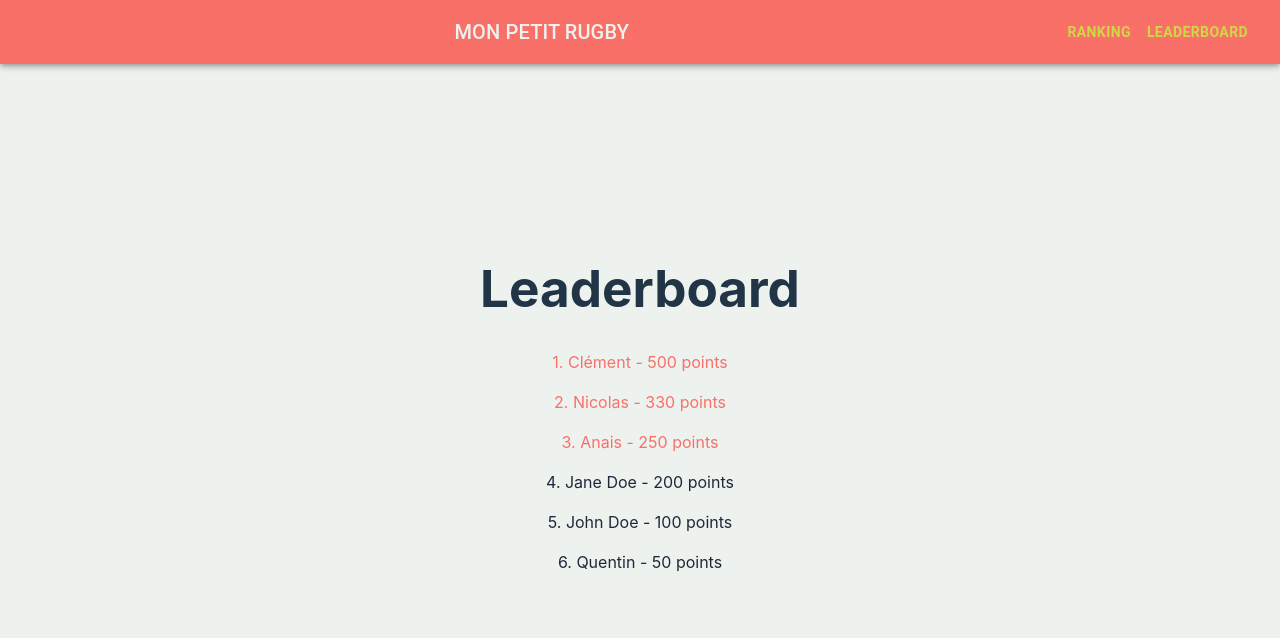
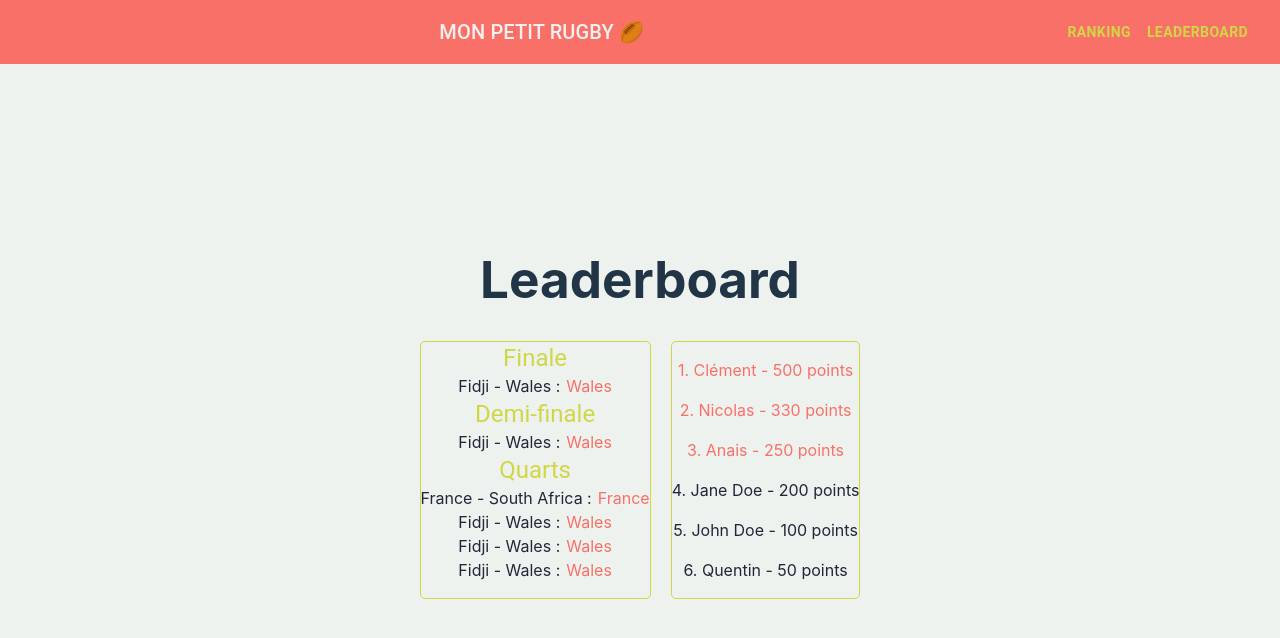
Before and after one commit to clementmarcilhacy/mon-petit-rugby, a React (Vite) app in the folder packages/web/: page /leaderboard in a window 1280 px wide. Shown: the top 638 px of the page. Built offline with nearby package versions, Linux system fonts and the light colour scheme.

Commit message:
✨ country leader board

```diff
--- a/packages/web/package.json
+++ b/packages/web/package.json
@@ -16,8 +16,8 @@
     "@mui/styles": "^5.14.13",
     "react": "^18.2.0",
     "react-dom": "^18.2.0",
+    "react-query": "^3.39.3",
     "react-router-dom": "^6.16.0",
-    "react-query": "^3.39.3",
     "styled-components": "^6.0.9"
   },
   "devDependencies": {
@@ -25,6 +25,7 @@
     "@mui/icons-material": "^5.14.13",
     "@swc/cli": "^0.1.62",
     "@swc/core": "^1.3.93",
+    "@types/lodash": "^4.14.199",
     "@types/react": "^18.2.15",
     "@types/react-beautiful-dnd": "^13.1.5",
     "@types/react-dom": "^18.2.7",
@@ -34,6 +35,7 @@
     "eslint": "^8.45.0",
     "eslint-plugin-react-hooks": "^4.6.0",
     "eslint-plugin-react-refresh": "^0.4.3",
+    "lodash": "^4.17.21",
     "react-beautiful-dnd": "^13.1.1",
     "typescript": "^5.0.2",
     "vite": "^4.4.5"
--- a/packages/web/src/components/Header.tsx
+++ b/packages/web/src/components/Header.tsx
@@ -5,7 +5,7 @@ export const Header = () => {
   return (
     <AppBar
       component="nav"
-      sx={{ backgroundColor: "#F97068", color: "#EDF2EF" }}
+      sx={{ backgroundColor: "#F97068", color: "#EDF2EF", boxShadow: "none" }}
     >
       <Toolbar>
         <Typography
@@ -13,7 +13,7 @@ export const Header = () => {
           component="div"
           sx={{ flexGrow: 1, display: { xs: "none", sm: "block" } }}
         >
-          MON PETIT RUGBY
+          MON PETIT RUGBY 🏉
         </Typography>
         <Box sx={{ display: { xs: "none", sm: "block" } }}>
           <Button sx={{ fontWeight: 700 }}>
--- /dev/null
+++ b/packages/web/src/components/PlayerLeaderboard.tsx
@@ -0,0 +1,53 @@
+import { Box } from "@mui/material";
+
+const users = [
+  {
+    name: "Clément",
+    points: 500,
+  },
+  {
+    name: "Nicolas",
+    points: 330,
+  },
+  {
+    name: "John Doe",
+    points: 100,
+  },
+  {
+    name: "Jane Doe",
+    points: 200,
+  },
+  {
+    name: "Anais",
+    points: 250,
+  },
+  {
+    name: "Quentin",
+    points: 50,
+  },
+];
+
+export const PlayerLeaderboard = () => {
+  const sortedUsers = users.sort((a, b) => b.points - a.points);
+  return (
+    <Box
+      sx={{
+        "div:nth-child(-n+3)": {
+          color: "#F97068",
+        },
+        maxHeight: "80%",
+        color: "#D1D646",
+        border: "1px solid",
+        borderRadius: "5px",
+      }}
+    >
+      {sortedUsers.map((user, index) => (
+        <Box key={index} sx={{ color: "#212738" }}>
+          <p>
+            {index + 1}. {user.name} - {user.points} points
+          </p>
+        </Box>
+      ))}
+    </Box>
+  );
+};
--- a/packages/web/src/components/Rankings.tsx
+++ b/packages/web/src/components/Rankings.tsx
@@ -74,6 +74,8 @@ export const Rankings = () => {
     },
   });
 
+  const minWidth = "300px";
+
   return (
     <>
       <Box
@@ -93,7 +95,15 @@ export const Rankings = () => {
           countryRanking={countryRanking}
           setCountryRanking={setCountryRanking}
         />
-        <Box sx={{ width: "400px", margin: "auto" }}>
+        <Box
+          sx={{
+            display: "flex",
+            flexDirection: "column",
+            width: "400px",
+            margin: "auto",
+            gap: "10px",
+          }}
+        >
           <Button
             sx={{
               color: "#82861D",
@@ -103,6 +113,7 @@ export const Rankings = () => {
               borderRadius: "10px",
               height: "50px",
               marginX: "50px",
+              minWidth,
               "&:hover": {
                 borderColor: "#f97068",
               },
@@ -120,6 +131,23 @@ export const Rankings = () => {
           >
             Valider mon classement
           </Button>
+          <Button
+            sx={{
+              color: "#82861D",
+              backgroundColor: "#EDF2EF",
+              borderColor: "#EDF2EF",
+              border: "1px solid",
+              borderRadius: "10px",
+              height: "50px",
+              marginX: "50px",
+              minWidth,
+              "&:hover": {
+                borderColor: "#f97068",
+              },
+            }}
+          >
+            Voir les résultats
+          </Button>
         </Box>
       </Box>
     </>
--- a/packages/web/src/components/countries/Country.tsx
+++ b/packages/web/src/components/countries/Country.tsx
@@ -6,6 +6,13 @@ import Typography from "@mui/material/Typography";
 import ArrowUpwardIcon from "@mui/icons-material/ArrowUpward";
 import ArrowDownwardIcon from "@mui/icons-material/ArrowDownward";
 import { Country as CountryType } from "../Rankings";
+import { Button } from "@mui/material";
+
+export type Country = {
+  name: string;
+  ranking: number;
+  flag: string;
+};
 
 export const Country = ({
   name,
@@ -40,6 +47,8 @@ export const Country = ({
   return (
     <Card
       sx={{
+        boxShadow: "none",
+        borderRadius: "6px",
         display: "flex",
         justifyContent: "space-between",
         width: "100%",
@@ -51,17 +60,39 @@ export const Country = ({
           flexDirection: "column",
           padding: "4px",
           gap: "2px",
+          justifyContent: "space-between",
         }}
       >
-        <button disabled={ranking === 0} onClick={handleMoveUp}>
+        <Button
+          disabled={ranking === 0}
+          onClick={handleMoveUp}
+          sx={{
+            color: "#d1d646",
+            "&:hover": {
+              borderColor: "#f97068",
+            },
+            "&:focus": {
+              borderColor: "#f97068",
+            },
+          }}
+        >
           <ArrowUpwardIcon />
-        </button>
-        <button
+        </Button>
+        <Button
           onClick={handleMoveDown}
           disabled={ranking === countries.length - 1}
+          sx={{
+            color: "#d1d646",
+            "&:hover": {
+              borderColor: "#f97068",
+            },
+            "&:focus": {
+              borderColor: "#f97068",
+            },
+          }}
         >
           <ArrowDownwardIcon />
-        </button>
+        </Button>
       </Box>
       <Box
         sx={{
@@ -92,7 +123,7 @@ export const Country = ({
       </Box>
       <CardMedia
         component="img"
-        sx={{ width: 130 }}
+        sx={{ width: 150 }}
         image={flag}
         alt={`${name}-flag`}
         style={{ padding: "4px" }}
--- /dev/null
+++ b/packages/web/src/components/countries/Results.tsx
@@ -0,0 +1,93 @@
+import { Box, Typography } from "@mui/material";
+import groupBy from "lodash/groupBy";
+
+type Result = {
+  country1: string;
+  country2: string;
+  stade: "quarter" | "semi" | "final";
+  winner: "country1" | "country2";
+};
+
+const results: Result[] = [
+  {
+    country1: "France",
+    country2: "South Africa",
+    stade: "quarter",
+    winner: "country1",
+  },
+  {
+    country1: "Fidji",
+    country2: "Wales",
+    stade: "quarter",
+    winner: "country2",
+  },
+  {
+    country1: "Fidji",
+    country2: "Wales",
+    stade: "quarter",
+    winner: "country2",
+  },
+  {
+    country1: "Fidji",
+    country2: "Wales",
+    stade: "quarter",
+    winner: "country2",
+  },
+  {
+    country1: "Fidji",
+    country2: "Wales",
+    stade: "semi",
+    winner: "country2",
+  },
+  {
+    country1: "Fidji",
+    country2: "Wales",
+    stade: "final",
+    winner: "country2",
+  },
+];
+
+const GameResult = ({ result }: { result: Result }) => {
+  return (
+    <Box display="flex" sx={{ gap: "6px" }}>
+      <Box
+        sx={{
+          color: "#212738",
+        }}
+      >
+        {result.country1} - {result.country2} :
+      </Box>
+      <Box sx={{ color: "#F97068" }}>{result[result.winner]}</Box>
+    </Box>
+  );
+};
+
+export const Results = () => {
+  const groupedResults = groupBy(results, ({ stade }) => stade);
+  return (
+    <Box
+      sx={{
+        maxHeight: "80%",
+        color: "#D1D646",
+        display: "flex",
+        border: "1px solid",
+        borderRadius: "5px",
+        alignItems: "center",
+        flexDirection: "column",
+      }}
+    >
+      <Typography variant="h5">Finale</Typography>
+      {groupedResults["final"].map((result, index) => (
+        <GameResult key={index} result={result} />
+      ))}
+      <Typography variant="h5">Demi-finale</Typography>
+      {groupedResults["semi"].map((result, index) => (
+        <GameResult key={index} result={result} />
+      ))}
+      <Typography variant="h5">Quarts</Typography>
+      {groupedResults["quarter"].map((result, index) => (
+        <GameResult key={index} result={result} />
+      ))}
+    </Box>
+  );
+};
--- a/packages/web/src/pages/Leaderboard.tsx
+++ b/packages/web/src/pages/Leaderboard.tsx
@@ -1,52 +1,14 @@
 import { Box } from "@mui/material";
-
-const users = [
-  {
-    name: "Clément",
-    points: 500,
-  },
-  {
-    name: "Nicolas",
-    points: 330,
-  },
-  {
-    name: "John Doe",
-    points: 100,
-  },
-  {
-    name: "Jane Doe",
-    points: 200,
-  },
-  {
-    name: "Anais",
-    points: 250,
-  },
-  {
-    name: "Quentin",
-    points: 50,
-  },
-];
+import { PlayerLeaderboard } from "../components/PlayerLeaderboard";
+import { Results } from "../components/countries/Results";
 
 export const Leaderboard = () => {
-  const sortedUsers = users.sort((a, b) => b.points - a.points);
   return (
     <Box sx={{ marginTop: "50px" }}>
       <h1>Leaderboard</h1>
-      <Box
-        sx={{
-          "div:nth-child(-n+3)": {
-            color: "#F97068",
-          },
-          color: "#212738",
-        }}
-      >
-        {sortedUsers.map((user, index) => (
-          <div key={index}>
-            <p>
-              {index + 1}. {user.name} - {user.points} points
-            </p>
-          </div>
-        ))}
+      <Box display="flex" sx={{ width: "100%", gap: "20px" }}>
+        <Results />
+        <PlayerLeaderboard />
       </Box>
     </Box>
   );
```
Also changed, not shown: 1 other file (tests, documents, lock files or other folders).
